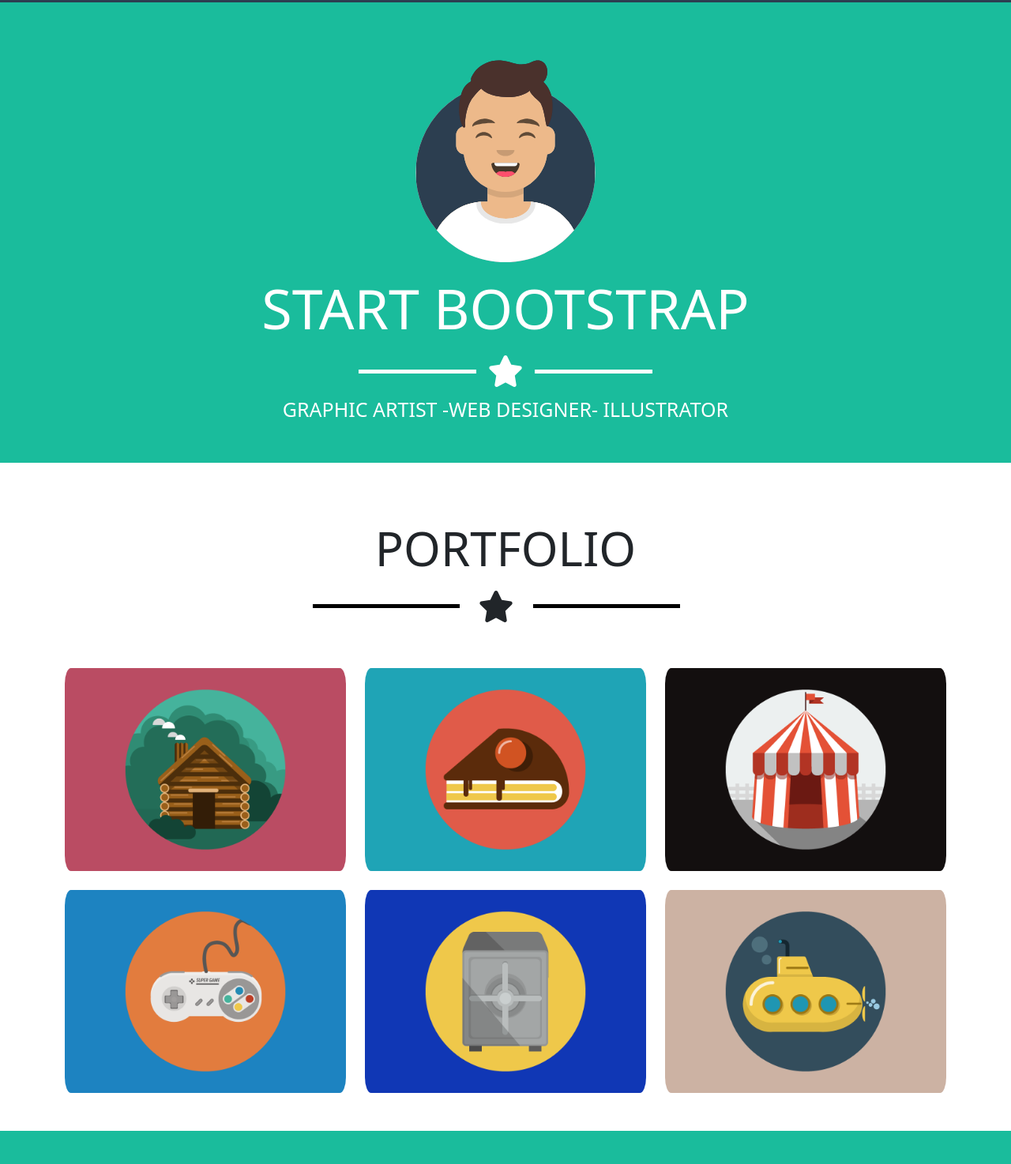
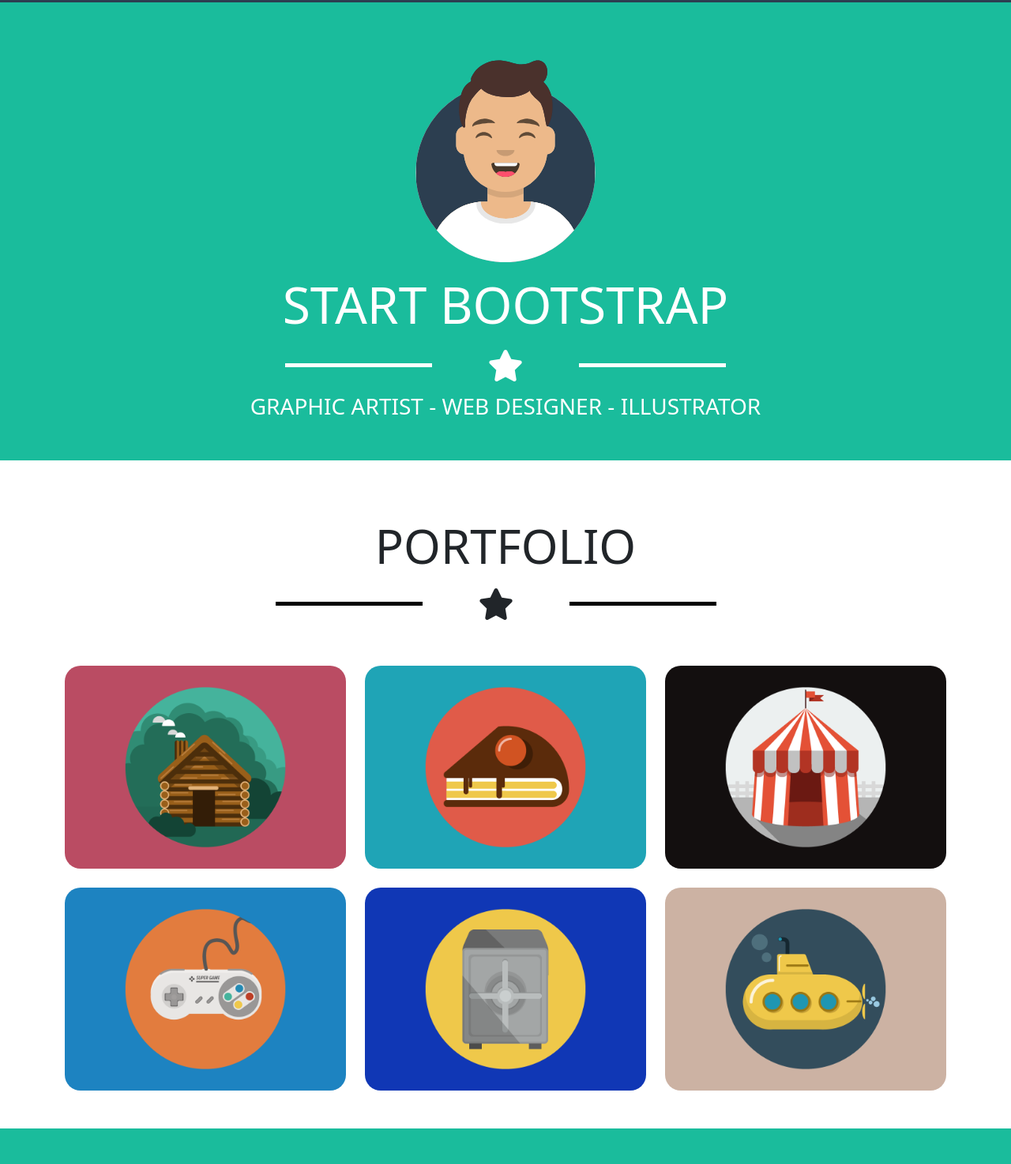
Before and after one commit to Stefanoclz/html-css-bootstrap-freelancer, a plain HTML site: page index.html in a window 1280 px wide. Shown: the part 107-1581 px from the top of the page at 79% size. Drawn offline with nearby package versions, Linux system fonts and the light colour scheme.

Commit message:
modificato jumbo e sistemato portfolio e about

```diff
--- a/css/style.css
+++ b/css/style.css
@@ -53,36 +53,24 @@ header {
 
 /* Inizio jumbo */
 
-.jumbo {
-    display: flex;
-    flex-direction: column;
-    align-items: center;
-    width: 80%;
-    margin: 0 auto;
-    color: white;
-}
+
 
 .jumboImg img {
     width: 250px;
 }
 
-.jumbo h1 {
-    font-size: 70px;
+#jumbo h1 {
+    font-size: 4rem;
 }
 
 .jumboTxt {
     display: flex;
     flex-direction: row;
     justify-content: center;
-    font-size: 25px;
 }
 
 .line {
     height: 5px;
-}
-
-.star {
-    font-size: 250%;
 }
 
 .SCmarginY {
@@ -95,11 +83,15 @@ header {
     text-align: center;
 }
 
-.portfolio h1 {
+.portfolio img {
+    width: 100%;
+}
+
+.portfolio h1, .about h1 {
     font-size: 60px;
 }
 
-.portfolio p {
+.portfolio p, .about p {
     font-size: 20px;
 }
 
--- a/index.html
+++ b/index.html
@@ -23,19 +23,22 @@
             </div>
 
             <div class="menu px-3 py-2">
-                <ul>
+                <ul class="d-lg-block d-md-block d-sm-none">
                     <li>PORTFOLIO</li>
                     <li>ABOUT</li>
                     <li>CONTACT</li>
                 </ul>
-                <i class="fa-solid fa-bars btn d-none"></i>
+                <i class="fa-solid fa-bars btn d-lg-none d-md-none d-sm-block white"></i>
             </div>
         </div>
     </header>
 
-    <div class="container-fluid bg-green py-5">
+    <!-- inizio jumbo -->
+
+    <section class="bg-green py-5">
         <div class="container">
-            <div class="jumbo text-center">
+            <div class="row text-center d-flex flex-column text-white">
+                <div id="jumbo" class="col">
 
                     <div class="jumboImg my-3">
                         <img src="img/avatar.svg" alt="avatar">
@@ -45,13 +48,13 @@
                         START BOOTSTRAP
                     </h1>
 
-                <div class="row col-12 justify-content-center">
+                    <div class="row col-12 justify-content-center m-0">
                         <div class="col-2 SCmarginY">
                             <div class="row">
                                 <div class="line bg-white"></div>
                             </div>
                         </div>
-                    <div class="col-1 text-center star"><i class="fa-solid fa-star"></i></div>
+                        <div class="col-2 text-center fs-1"><i class="fa-solid fa-star"></i></div>
                         <div class="col-2 SCmarginY">
                             <div class="row">
                                 <div class="line bg-white"></div>
@@ -59,15 +62,13 @@
                         </div>
                     </div>
 
-                <div class="jumboTxt text-center">
-                    <div>GRAPHIC ARTIST - </div>
-                    <div>WEB DESIGNER</div>
-                    <div> - ILLUSTRATOR</div>
-                </div>
-
+                    <div class="jumboTxt text-center fs-3">
+                        GRAPHIC ARTIST - WEB DESIGNER - ILLUSTRATOR
                     </div>
                 </div>
             </div>
+        </div>
+    </section>
 
     <!-- fine jumbo -->
 
@@ -85,28 +86,39 @@
                             <div class="line bg-black"></div>
                         </div>
                     </div>
-                    <div class="col-1 text-center star"><i class="fa-solid fa-star"></i></div>
+                    <div class="col-2 text-center fs-1"><i class="fa-solid fa-star"></i></div>
                     <div class="col-2 SCmarginY">
                         <div class="row align-items-center">
-                            <div class="line bg-black"></div>
+                            <div class="line bg-black m-0"></div>
                         </div>
                     </div>
                 </div>
 
                 <div class="row my-4 gy-4">
 
-                    <img class="col-lg-4 col-md-6 col-sm-12 SCradius" src="img/cabin.png" alt="cabin">
+                    <div class="col-lg-4 col-md-6 col-sm-12">
+                        <img class="SCradius" src="img/cabin.png" alt="cabin">
+                    </div>
 
-                    <img class="col-lg-4 col-md-6 col-sm-12 SCradius" src="img/cake.png" alt="cake">
+                    <div class="col-lg-4 col-md-6 col-sm-12 SCradius">
+                        <img class="SCradius" src="img/cake.png" alt="cake">
+                    </div>
 
-                    <img class="col-lg-4 col-md-6 col-sm-12 SCradius" src="img/circus.png" alt="circus">
+                    <div class="col-lg-4 col-md-6 col-sm-12 SCradius">
+                        <img class="SCradius" src="img/circus.png" alt="circus">
+                    </div>
 
-                    <img class="col-lg-4 col-md-6 col-sm-12 SCradius" src="img/game.png" alt="game">
+                    <div class="col-lg-4 col-md-6 col-sm-12 SCradius">
+                        <img class="SCradius" src="img/game.png" alt="game">
+                    </div>
 
-                    <img class="col-lg-4 col-md-6 col-sm-12 SCradius" src="img/safe.png" alt="safe">
+                    <div class="col-lg-4 col-md-6 col-sm-12 SCradius">
+                        <img class="SCradius" src="img/safe.png" alt="safe">
+                    </div>
 
-                    <img class="col-lg-4 col-md-6 col-sm-12 SCradius" src="img/submarine.png" alt="submarine">
-
+                    <div class="col-lg-4 col-md-6 col-sm-12 SCradius">
+                        <img class="SCradius" src="img/submarine.png" alt="submarine">
+                    </div>
 
                 </div>
             </div>
@@ -114,9 +126,12 @@
 
         <!-- / portfolio -->
 
+        <!-- inizio about -->
+
+
         <div class="container-fluid bg-green">
             <div class="container py-5 white">
-                <div class="portfolio">
+                <div class="about text-center">
                     <h1>ABOUT</h1>
 
                     <div class="row col-12 justify-content-center">
@@ -125,16 +140,16 @@
                                 <div class="line bg-white"></div>
                             </div>
                         </div>
-                        <div class="col-1 text-center star"><i class="fa-solid fa-star"></i></div>
+                        <div class="col-2 text-center fs-1"><i class="fa-solid fa-star"></i></div>
                         <div class="col-2 SCmarginY">
                             <div class="row align-items-center">
-                                <div class="line bg-white"></div>
+                                <div class="line bg-white m-0"></div>
                             </div>
                         </div>
                     </div>
 
                     <div class="row text-start my-3">
-                        <div class="col-6">
+                        <div class="col-lg-5 offset-lg-1 col-md-5 offset-md-1 col-8 offset-2">
                             <p>
                                 Lorem ipsum dolor sit amet consectetur adipisicing elit. Aliquam doloremque corrupti
                                 ratione
@@ -144,7 +159,7 @@
                             </p>
                         </div>
 
-                        <div class="col-6">
+                        <div class="col-lg-5 offset-lg-0 col-md-5 offset-md-0 col-8 offset-2 text-start">
                             <p>
                                 Lorem ipsum dolor sit amet consectetur adipisicing elit. Aliquam doloremque corrupti
                                 ratione
@@ -176,10 +191,10 @@
                             <div class="line bg-black"></div>
                         </div>
                     </div>
-                    <div class="col-1 text-center star"><i class="fa-solid fa-star"></i></div>
+                    <div class="col-2 text-center fs-1"><i class="fa-solid fa-star"></i></div>
                     <div class="col-2 SCmarginY">
                         <div class="row align-items-center">
-                            <div class="line bg-black"></div>
+                            <div class="line bg-black m-0"></div>
                         </div>
                     </div>
                 </div>
```
Lines whose indentation alone changed are shown as unchanged.
